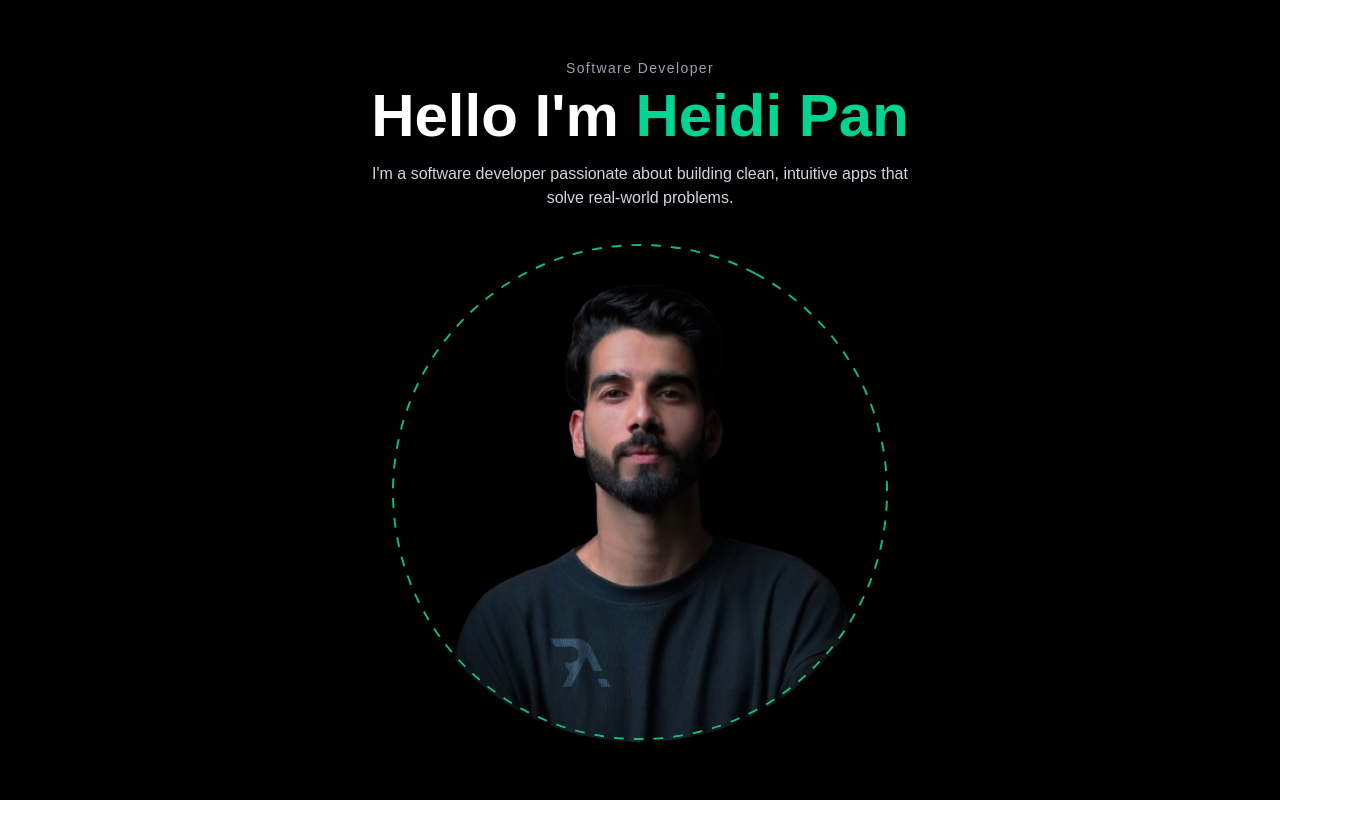
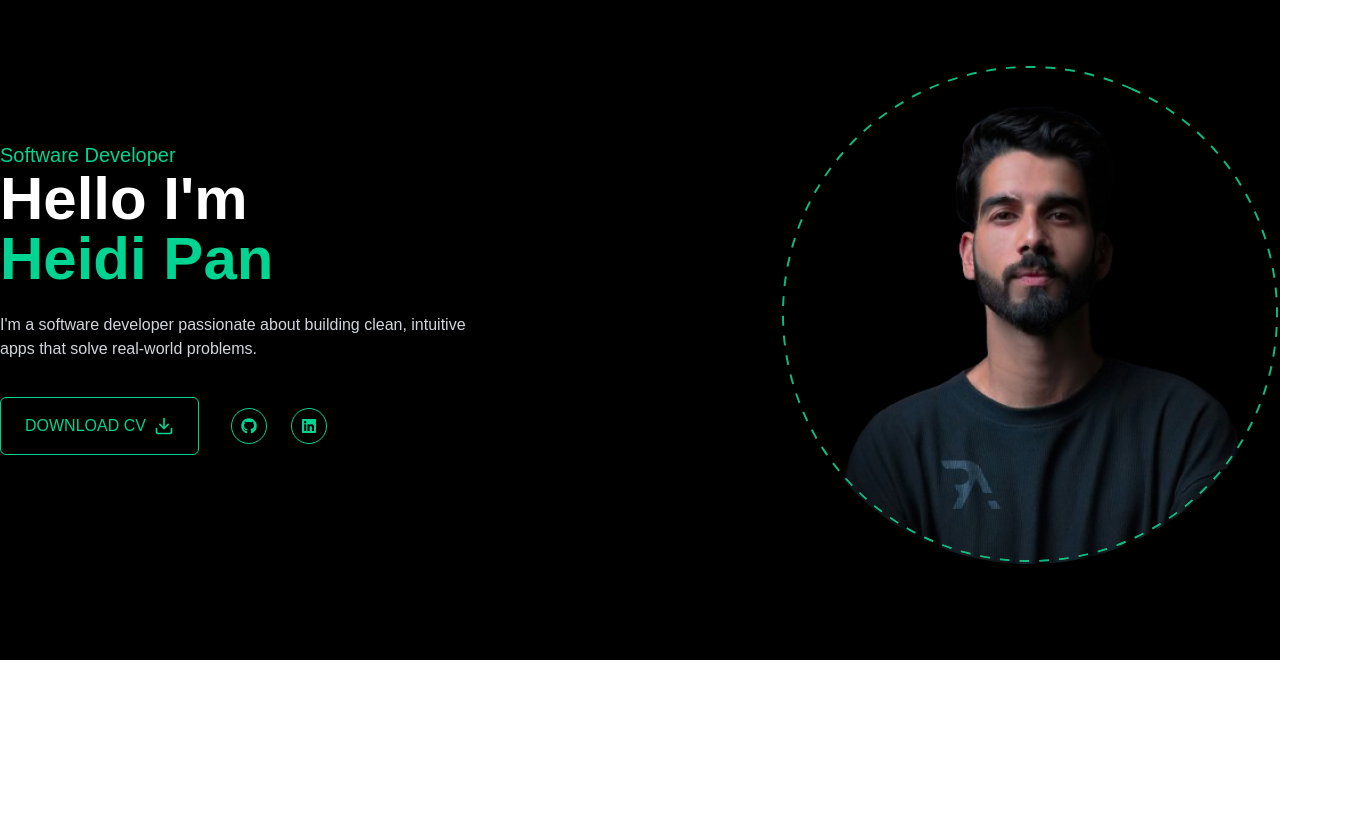
Before and after one commit to Helloalpacaa/portfolio, a Next.js app: page / in a window 1280 px wide. Shown: the whole page, 1361 px wide, since content can reach past the window. After the commit the page ends 800 px from the top, so only its background shows below. Built offline with nearby package versions, Linux system fonts and the light colour scheme; no server answers; the database is empty.

Commit message:
Add github and linkdin

```diff
--- a/src/app/page.tsx
+++ b/src/app/page.tsx
@@ -1,27 +1,56 @@
-import Hero from "@/components/Hero";
+"use client";
 
-// Fetch data from API
-// In Next.js App Router, src/app/api/projects/route.ts automatically maps to /api/projects
-// When a GET request hits /api/projects, Next.js internally calls function GET(), which uses Prisma to fetch data and returns it as JSON
-async function getProjects() {
-  const res = await fetch("http://localhost:3000/api/projects", {
-    cache: "no-store", // Always fetch fresh data from the server. Don’t cache anything. Don’t reuse old results.
-  });
+import { FiDownload } from "react-icons/fi";
+import Photo from "@/components/Photo";
+import Social from "@/components/Social";
+// import Stats from "@/components/Stats";
 
-  if (!res.ok) {
-    throw new Error("Failed to fetch projects");
-  }
+export default function Home() {
+  return (
+    <section className="h-full bg-black text-white">
+      <div className="container mx-auto h-full">
+        <div className="flex flex-col xl:flex-row items-center justify-between xl:pt-8 xl:pb-24">
+          {/* Text section */}
+          <div className="text-center xl:text-left order-2 xl:order-none">
+            <span className="text-xl text-emerald-400">Software Developer</span>
+            <h1 className="text-5xl md:text-6xl font-bold mb-6">
+              Hello I'm <br />{" "}
+              <span className="text-emerald-400">Heidi Pan</span>
+            </h1>
+            <p className="max-w-[500px] mb-9 text-gray-300">
+              I'm a software developer passionate about building clean,
+              intuitive apps that solve real-world problems.
+            </p>
 
-  return res.json();
-}
+            {/* Button + Social */}
+            <div className="flex flex-col xl:flex-row items-center gap-8">
+              <a
+                href="/assets/resume.pdf"
+                download
+                className="uppercase border border-emerald-400 text-emerald-400 px-6 py-4 rounded-md flex items-center gap-2 hover:bg-emerald-400 hover:text-black transition-all duration-300"
+              >
+                <span>Download CV</span>
+                <FiDownload className="text-xl" />
+              </a>
 
-export default async function Home() {
-  const projects = await getProjects();
+              <div className="mb-8 xl:mb-0">
+                <Social
+                  containerStyles="flex gap-6"
+                  iconStyles="w-9 h-9 border border-emerald-400 rounded-full flex justify-center items-center text-emerald-400 hover:bg-emerald-400 hover:text-black transition-all duration-500"
+                />
+              </div>
+            </div>
+          </div>
 
-  return (
-    <main>
-      <Hero />
-      {/* we'll add About, Projects, etc. below */}
-    </main>
+          {/* Photo section */}
+          <div className="order-1 xl:order-none mb-8 xl:mb-0">
+            <Photo />
+          </div>
+        </div>
+      </div>
+
+      {/* Stats */}
+      {/* <Stats /> */}
+    </section>
   );
 }
--- /dev/null
+++ b/src/components/Social.tsx
@@ -0,0 +1,29 @@
+import { FaGithub, FaLinkedin } from "react-icons/fa";
+
+interface Props {
+  containerStyles?: string;
+  iconStyles?: string;
+}
+
+export default function Social({ containerStyles, iconStyles }: Props) {
+  return (
+    <div className={containerStyles}>
+      <a
+        href="https://github.com/Helloalpacaa"
+        target="_blank"
+        rel="noopener noreferrer"
+        className={iconStyles}
+      >
+        <FaGithub />
+      </a>
+      <a
+        href="https://www.linkedin.com/in/huijie-heidi-pan-81b6681a9/"
+        target="_blank"
+        rel="noopener noreferrer"
+        className={iconStyles}
+      >
+        <FaLinkedin />
+      </a>
+    </div>
+  );
+}
```
